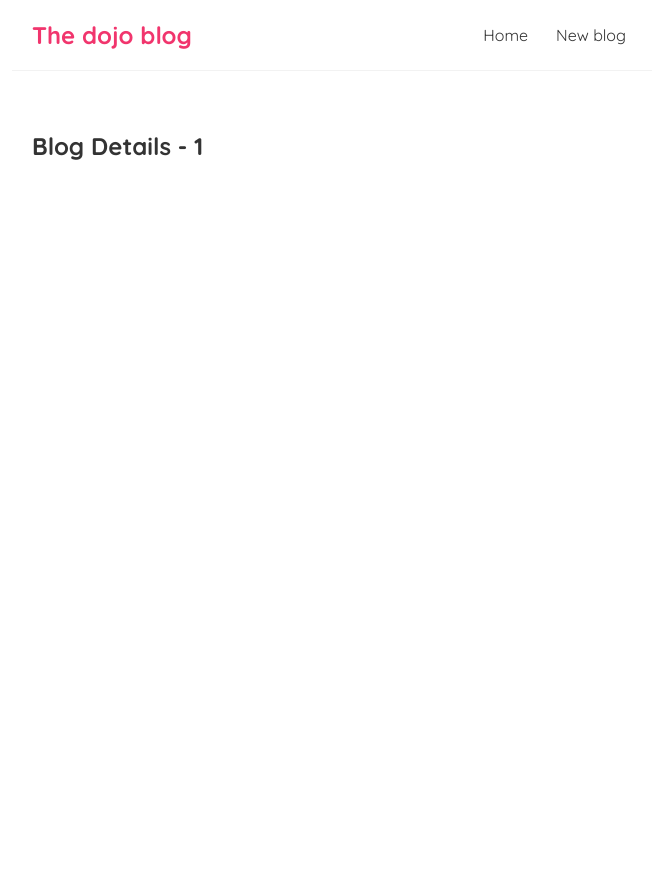
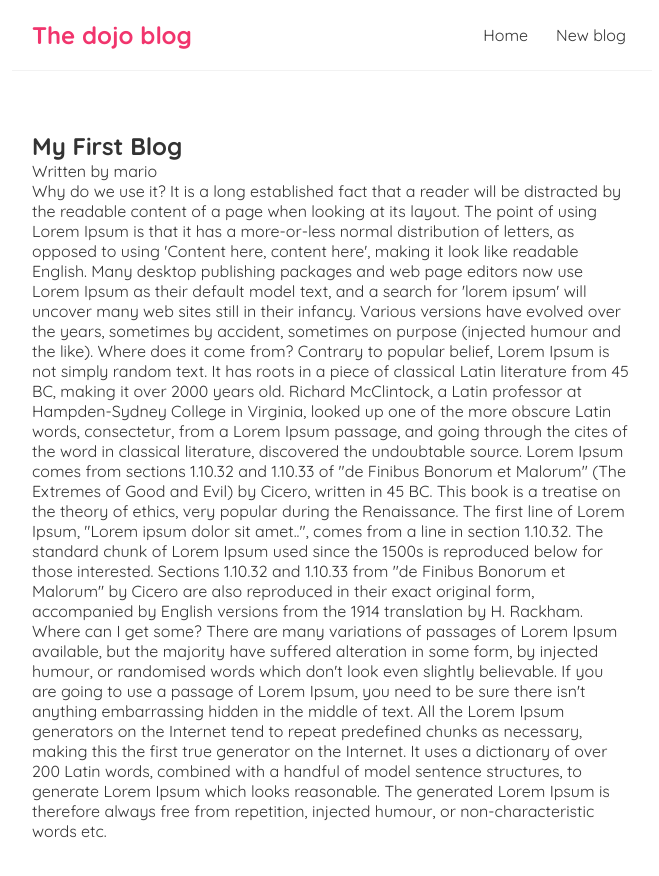
Before and after one commit to RomanAbdurahmanov/Ninja-blog, a React (Create React App) app: page /blogs/1 in a window 1280 px wide. Shown: the top 876 px of the page, without its empty margins (308-967 px from the left). Before the commit the page ends 800 px from the top, so only its background shows below. Built offline with nearby package versions, Linux system fonts and the light colour scheme; data requests are answered from the project's data file.

Commit message:
updated blogList component with useFetch to fetch various blogs by ID

```diff
--- a/src/BlogDetails.tsx
+++ b/src/BlogDetails.tsx
@@ -1,10 +1,26 @@
 import { useParams } from 'react-router-dom'
+import { BlogType } from './BlogList'
+import useFetch from './useFetch'
 
 function BlogDetails() {
   const { id } = useParams()
+  const {
+    data: blog,
+    error,
+    isLoading,
+  } = useFetch<BlogType>('http://localhost:8000/blogs/' + id)
+
   return (
     <div className='blog-details'>
-      <h2>Blog Details - {id}</h2>
+      {isLoading && <div> Loading... </div>}
+      {error && <div> {error} </div>}
+      {blog && (
+        <article>
+          <h2>{blog.title}</h2>
+          <p>Written by {blog.author}</p>
+          <div>{blog.body}</div>
+        </article>
+      )}
     </div>
   )
 }
```
